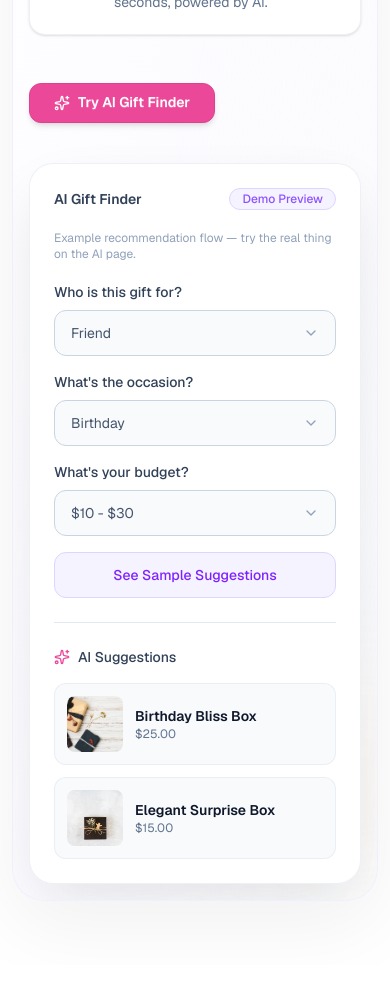
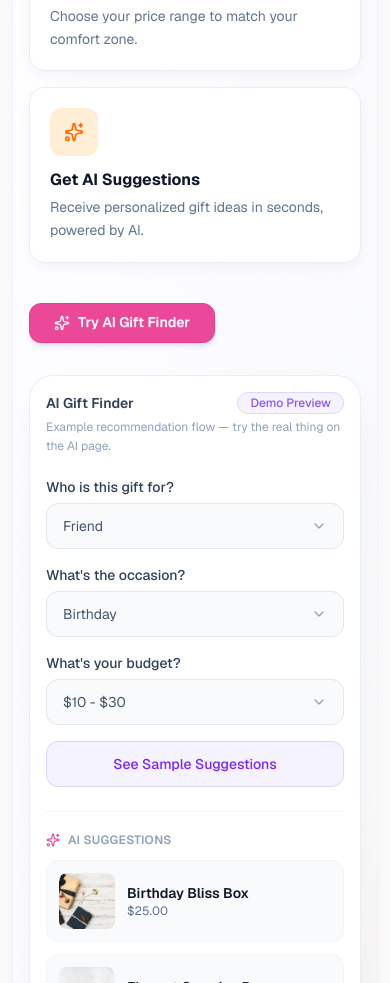
Before and after one commit to mahdi9162/Giftly-Client-Side, a Next.js app: page / in a window 390 px wide. Shown: the part 5920-6903 px from the top of the page. Built offline with nearby package versions, Linux system fonts and the light colour scheme.

Commit message:
refactor: improve AIHowItWorks UX and responsive layout consistency

```diff
--- a/src/components/home/AIHowItWorks.tsx
+++ b/src/components/home/AIHowItWorks.tsx
@@ -1,114 +1,134 @@
-import Link from 'next/link';
-import Image from 'next/image';
-import { Sparkles, User, Calendar, DollarSign, ChevronDown } from 'lucide-react';
-import Container from '../shared/Container';
+import Link from "next/link";
+import Image from "next/image";
+import {
+  Sparkles,
+  User,
+  Calendar,
+  DollarSign,
+  ChevronDown,
+} from "lucide-react";
+import Container from "../shared/Container";
 
 const steps = [
   {
     id: 1,
     icon: User,
-    title: 'Choose Person',
-    description: "Tell us who you're shopping for — friend, family, or colleague.",
+    iconBg: "bg-violet-100",
+    iconColor: "text-violet-600",
+    title: "Choose Person",
+    description:
+      "Tell us who you're shopping for — friend, family, or colleague.",
   },
   {
     id: 2,
     icon: Calendar,
-    title: 'Select Occasion',
-    description: 'Pick the event—birthday, anniversary, or just because.',
+    iconBg: "bg-sky-100",
+    iconColor: "text-sky-600",
+    title: "Select Occasion",
+    description: "Pick the event—birthday, anniversary, or just because.",
   },
   {
     id: 3,
     icon: DollarSign,
-    title: 'Set Budget',
-    description: 'Choose your price range to match your comfort zone.',
+    iconBg: "bg-emerald-100",
+    iconColor: "text-emerald-600",
+    title: "Set Budget",
+    description: "Choose your price range to match your comfort zone.",
   },
   {
     id: 4,
     icon: Sparkles,
-    title: 'Get AI Suggestions',
-    description: 'Receive personalized gift ideas in seconds, powered by AI.',
+    iconBg: "bg-orange-100",
+    iconColor: "text-orange-500",
+    title: "Get AI Suggestions",
+    description: "Receive personalized gift ideas in seconds, powered by AI.",
   },
 ];
 
-const mockProducts = [
+const mockResults = [
   {
     id: 1,
-    name: 'Birthday Bliss Box',
-    price: '$25.00',
-    image: '/assets/images/BirthdayGift.webp',
+    name: "Birthday Bliss Box",
+    price: "$25.00",
+    image: "/assets/images/BirthdayGift.webp",
   },
   {
     id: 2,
-    name: 'Elegant Surprise Box',
-    price: '$15.00',
-    image: '/assets/images/Gift.webp',
+    name: "Elegant Surprise Box",
+    price: "$15.00",
+    image: "/assets/images/Gift.webp",
   },
 ];
 
 const AIHowItWorks = () => {
   return (
     <Container>
-      <section className="py-16 md:py-20 px-3 lg:px-0">
-        {/* Soft framed wrapper — same pattern as CategorySection, violet/slate tint for AI theme */}
-        <div className="relative overflow-hidden rounded-4xl border border-violet-100/70 bg-linear-to-br from-white via-violet-50/30 to-slate-50/60 shadow-[0_24px_80px_rgba(15,23,42,0.06)] p-4 md:p-10 lg:p-14">
-
-          {/* Corner glow blobs */}
+      <section className="px-3 py-16 md:px-0 md:py-20">
+        <div className="relative overflow-hidden rounded-4xl border border-violet-100/70 bg-linear-to-br from-white via-violet-50/30 to-slate-50 shadow-[0_24px_80px_rgba(15,23,42,0.06)]">
+          {/* soft glow */}
           <div className="pointer-events-none absolute -left-16 top-10 h-40 w-40 rounded-full bg-violet-200/20 blur-3xl" />
           <div className="pointer-events-none absolute -right-16 bottom-10 h-40 w-40 rounded-full bg-orange-200/15 blur-3xl" />
 
-        <div className="relative grid items-center gap-10 lg:grid-cols-2 lg:gap-16">
-
-          {/* LEFT SIDE - Steps Explanation */}
-          <div className="max-w-xl">
-            {/* Badge */}
+          <div className="relative p-4 sm:p-6 lg:p-10">
+            {/* TOP INTRO */}
+            <div className="w-full min-w-0">
               <p className="mb-3 inline-flex rounded-full border border-slate-200 bg-white px-4 py-1 text-xs font-semibold uppercase tracking-[0.22em] text-slate-500 shadow-sm">
                 AI Gift Finder
               </p>
 
-            {/* Heading */}
-            <h2 className="text-3xl font-bold tracking-tight text-slate-900 md:text-5xl">
-              Find the <span className="font-script font-normal text-primary">Perfect</span> Gift in Seconds
+              <h2 className="max-w-xl text-3xl font-bold tracking-tight text-slate-900 md:text-5xl">
+                Find the{" "}
+                <span className="font-script font-normal text-primary">
+                  Perfect
+                </span>{" "}
+                Gift in Seconds
               </h2>
 
-            <p className="mt-4 text-sm leading-relaxed text-slate-500 md:text-base md:leading-7">
-              Our AI-powered gift finder takes the guesswork out of gifting. Answer a few simple questions and get personalized recommendations instantly.
+              <p className="mt-4 max-w-xl text-sm leading-relaxed text-slate-500 md:text-base md:leading-7">
+                Our AI-powered gift finder takes the guesswork out of gifting.
+                Answer a few simple questions and get personalized
+                recommendations instantly.
               </p>
+            </div>
 
-            {/* Steps */}
-            <div className="mt-8 space-y-5">
-              {steps.map((step, index) => {
+            {/* PARENT DIV -> LEFT + RIGHT */}
+            <div className="mt-8 flex flex-col gap-8 xl:flex-row xl:items-start xl:gap-10">
+              {/* LEFT SIDE */}
+              <div className="w-full min-w-0 flex-1">
+                <div className="space-y-4">
+                  {steps.map((step) => {
                     const Icon = step.icon;
-                const isFirstStep = index === 0;
+
                     return (
                       <div
                         key={step.id}
-                    className={`flex items-start gap-4 rounded-2xl border bg-white p-5 shadow-sm transition-all duration-300 hover:shadow-md ${
-                      isFirstStep
-                        ? 'border-violet-200/80 shadow-[0_8px_20px_-6px_rgba(139,92,246,0.08)]'
-                        : 'border-slate-200/60'
-                    }`}
+                        className="w-full max-w-full rounded-2xl border border-slate-200/70 bg-white p-5 shadow-[0_4px_16px_-4px_rgba(15,23,42,0.07)]"
                       >
-                    {/* Icon */}
+                        <div className="flex flex-col gap-3">
                           <div
-                      className={`flex h-12 w-12 shrink-0 items-center justify-center rounded-xl ${
-                        isFirstStep ? 'bg-violet-100 text-violet-600' : 'bg-slate-100 text-slate-600'
-                      }`}
+                            className={`flex h-12 w-12 items-center justify-center rounded-xl ${step.iconBg}`}
                           >
-                      <Icon className="h-5 w-5" strokeWidth={2} />
+                            <Icon
+                              className={`h-5 w-5 ${step.iconColor}`}
+                              strokeWidth={2}
+                            />
                           </div>
 
-                    {/* Text */}
-                    <div className="flex-1">
-                      <h3 className="text-base font-bold text-slate-900">{step.title}</h3>
-                      <p className="mt-1 text-sm leading-relaxed text-slate-500">{step.description}</p>
+                          <div className="min-w-0">
+                            <h3 className="text-base font-bold text-slate-900">
+                              {step.title}
+                            </h3>
+                            <p className="mt-1 text-sm leading-relaxed text-slate-500">
+                              {step.description}
+                            </p>
+                          </div>
                         </div>
                       </div>
                     );
                   })}
                 </div>
 
-            {/* CTA Button */}
-            <div className="mt-12">
+                <div className="mt-10">
                   <Link
                     href="/ai-gift-finder"
                     className="btn btn-primary inline-flex items-center gap-2 rounded-xl px-6 text-white shadow-md"
@@ -119,83 +139,91 @@ const AIHowItWorks = () => {
                 </div>
               </div>
 
-          {/* RIGHT SIDE - Mock AI UI Preview */}
-          <div className="relative">
+              {/* RIGHT SIDE */}
+              <div className="w-full min-w-0 flex-1 xl:max-w-[520px]">
+                <div className="mx-auto w-full max-w-full rounded-3xl border border-slate-200/70 bg-white p-4 shadow-[0_15px_40px_-12px_rgba(15,23,42,0.08)] sm:p-6">
+                  <div className="mb-1 flex flex-wrap items-center justify-between gap-2">
+                    <p className="text-sm font-semibold text-slate-700">
+                      AI Gift Finder
+                    </p>
 
-            {/* Mock UI Card */}
-            <div className="relative overflow-hidden rounded-3xl border border-slate-200/60 bg-white p-6 shadow-[0_24px_60px_-12px_rgba(15,23,42,0.12)] md:p-8">
-
-              {/* Demo badge + helper text */}
-              <div className="mb-5 flex items-center justify-between">
-                <p className="text-sm font-semibold text-slate-700">AI Gift Finder</p>
-                <span className="inline-flex items-center rounded-full border border-violet-200 bg-violet-50 px-3 py-0.5 text-xs font-medium text-violet-500">
+                    <span className="inline-flex rounded-full border border-violet-200 bg-violet-50 px-3 py-0.5 text-xs font-medium text-violet-500">
                       Demo Preview
                     </span>
                   </div>
-              <p className="mb-5 text-xs text-slate-400">Example recommendation flow — try the real thing on the AI page.</p>
 
-              {/* Mock Form */}
+                  <p className="mb-5 text-xs leading-relaxed text-slate-400">
+                    Example recommendation flow — try the real thing on the AI
+                    page.
+                  </p>
+
                   <div className="space-y-4">
-                {/* Who dropdown */}
                     <div>
-                  <label className="mb-2 block text-sm font-medium text-slate-700">Who is this gift for?</label>
-                  <div className="flex items-center justify-between rounded-xl border border-slate-300 bg-slate-50 px-4 py-3 text-sm text-slate-600">
+                      <label className="mb-1.5 block text-sm font-medium text-slate-700">
+                        Who is this gift for?
+                      </label>
+                      <div className="flex w-full items-center justify-between rounded-xl border border-slate-200 bg-slate-50 px-4 py-3 text-sm text-slate-600">
                         <span>Friend</span>
-                    <ChevronDown className="h-4 w-4 text-slate-400" />
+                        <ChevronDown className="h-4 w-4 shrink-0 text-slate-400" />
                       </div>
                     </div>
 
-                {/* Occasion dropdown */}
                     <div>
-                  <label className="mb-2 block text-sm font-medium text-slate-700">What's the occasion?</label>
-                  <div className="flex items-center justify-between rounded-xl border border-slate-300 bg-slate-50 px-4 py-3 text-sm text-slate-600">
+                      <label className="mb-1.5 block text-sm font-medium text-slate-700">
+                        What&apos;s the occasion?
+                      </label>
+                      <div className="flex w-full items-center justify-between rounded-xl border border-slate-200 bg-slate-50 px-4 py-3 text-sm text-slate-600">
                         <span>Birthday</span>
-                    <ChevronDown className="h-4 w-4 text-slate-400" />
+                        <ChevronDown className="h-4 w-4 shrink-0 text-slate-400" />
                       </div>
                     </div>
 
-                {/* Budget dropdown */}
                     <div>
-                  <label className="mb-2 block text-sm font-medium text-slate-700">What's your budget?</label>
-                  <div className="flex items-center justify-between rounded-xl border border-slate-300 bg-slate-50 px-4 py-3 text-sm text-slate-600">
+                      <label className="mb-1.5 block text-sm font-medium text-slate-700">
+                        What&apos;s your budget?
+                      </label>
+                      <div className="flex w-full items-center justify-between rounded-xl border border-slate-200 bg-slate-50 px-4 py-3 text-sm text-slate-600">
                         <span>$10 - $30</span>
-                    <ChevronDown className="h-4 w-4 text-slate-400" />
+                        <ChevronDown className="h-4 w-4 shrink-0 text-slate-400" />
                       </div>
                     </div>
 
-                {/* Mock Find Button — soft violet tint, feels alive but clearly not the primary CTA */}
-                <button className="w-full rounded-xl border border-violet-200 bg-violet-50 py-3 text-sm font-medium text-violet-600 transition hover:bg-violet-100">
+                    <button
+                      type="button"
+                      className="w-full rounded-xl border border-violet-200 bg-violet-50 py-3 text-sm font-medium text-violet-600 transition-colors hover:bg-violet-100"
+                    >
                       See Sample Suggestions
                     </button>
                   </div>
 
-              {/* Mock Results */}
-              <div className="mt-6 border-t border-slate-200 pt-6">
-                <p className="mb-4 flex items-center gap-2 text-sm font-medium text-slate-700">
-                  <Sparkles className="h-4 w-4 text-primary" />
+                  <div className="mt-6 border-t border-slate-100 pt-5">
+                    <p className="mb-3 flex items-center gap-2 text-xs font-semibold uppercase tracking-wide text-slate-400">
+                      <Sparkles className="h-3.5 w-3.5 text-primary" />
                       AI Suggestions
                     </p>
 
                     <div className="space-y-3">
-                  {mockProducts.map((product) => (
+                      {mockResults.map((item) => (
                         <div
-                      key={product.id}
-                      className="flex items-center gap-3 rounded-xl border border-slate-200/60 bg-slate-50 p-3"
+                          key={item.id}
+                          className="flex w-full items-center gap-3 rounded-xl border border-slate-100 bg-slate-50 p-3"
                         >
-                      {/* Product Image */}
                           <div className="relative h-14 w-14 shrink-0 overflow-hidden rounded-lg">
                             <Image
-                          src={product.image}
-                          alt={product.name}
+                              src={item.image}
+                              alt={item.name}
                               fill
                               className="object-cover"
                             />
                           </div>
 
-                      {/* Product Info */}
-                      <div className="flex-1 min-w-0">
-                        <h4 className="truncate text-sm font-semibold text-slate-900">{product.name}</h4>
-                        <p className="text-xs text-slate-500">{product.price}</p>
+                          <div className="min-w-0 flex-1">
+                            <p className="truncate text-sm font-semibold text-slate-900">
+                              {item.name}
+                            </p>
+                            <p className="text-xs text-slate-500">
+                              {item.price}
+                            </p>
                           </div>
                         </div>
                       ))}
@@ -203,9 +231,10 @@ const AIHowItWorks = () => {
                   </div>
                 </div>
               </div>
-
             </div>
-        </div>{/* end framed wrapper */}
+            {/* END parent div */}
+          </div>
+        </div>
       </section>
     </Container>
   );
```
Also changed, not shown: 1 other file (tests, documents, lock files or other folders). Lines whose indentation alone changed are shown as unchanged.
